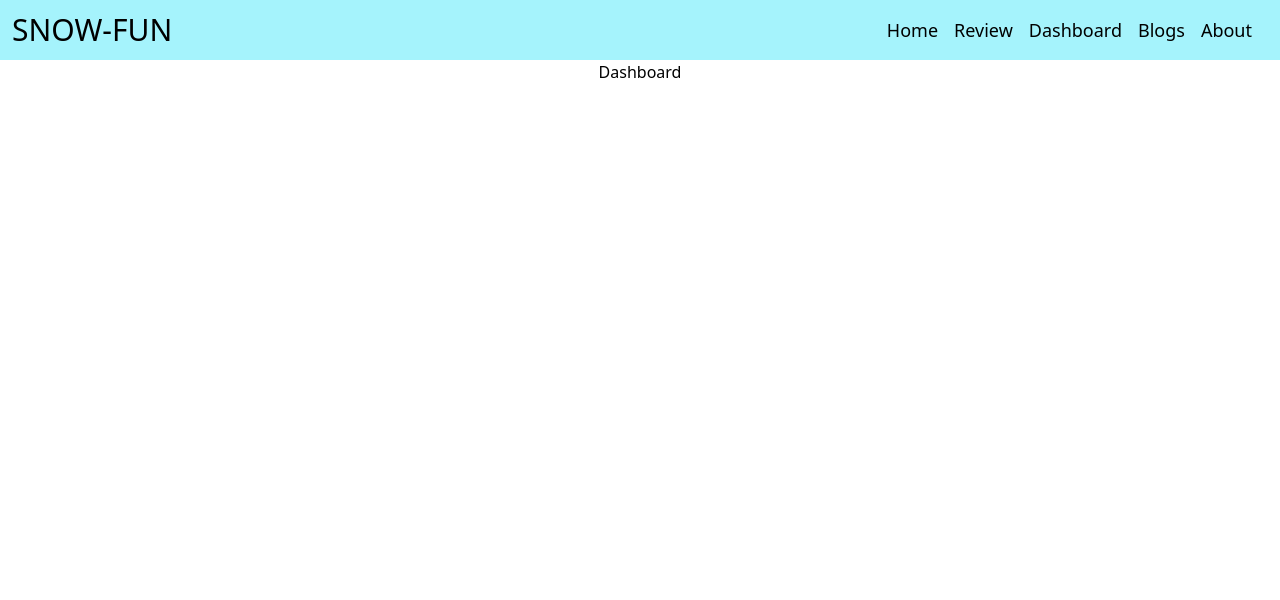
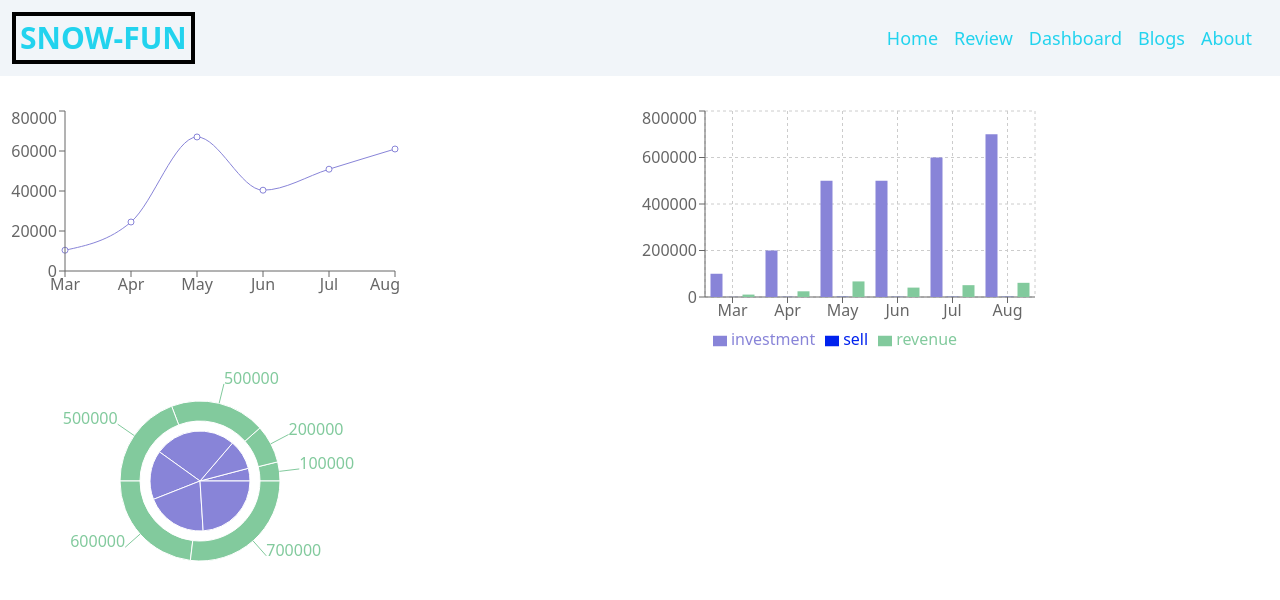
Before and after one commit to shahidul7150/snow-fun, a React (Create React App) app: page /dashboard in a window 1280 px wide. Shown: the top 600 px of the page. Built offline with nearby package versions, Linux system fonts and the light colour scheme.

Commit message:
dashboard and chart add

```diff
--- a/package.json
+++ b/package.json
@@ -10,6 +10,7 @@
     "react-dom": "^18.0.0",
     "react-router-dom": "^6.3.0",
     "react-scripts": "5.0.0",
+    "recharts": "^2.1.9",
     "web-vitals": "^2.1.4"
   },
   "scripts": {
--- /dev/null
+++ b/public/chartdata.json
@@ -0,0 +1,38 @@
+[
+    {
+        "month": "Mar",
+        "investment": 100000,
+        "sell": 241,
+        "revenue": 10401
+    },
+    {
+        "month": "Apr",
+        "investment": 200000,
+        "sell": 423,
+        "revenue": 24500
+    },
+    {
+        "month": "May",
+        "investment": 500000,
+        "sell": 726,
+        "revenue": 67010
+    },
+    {
+        "month": "Jun",
+        "investment": 500000,
+        "sell": 529,
+        "revenue": 40405
+    },
+    {
+        "month": "Jul",
+        "investment": 600000,
+        "sell": 601,
+        "revenue": 50900
+    },
+    {
+        "month": "Aug",
+        "investment": 700000,
+        "sell": 670,
+        "revenue": 61000
+    }
+]
--- /dev/null
+++ b/src/components/Chars/Bar-chart/MyBarChart.js
@@ -0,0 +1,23 @@
+import React from 'react';
+import { Bar, BarChart, CartesianGrid, Legend, Tooltip, XAxis, YAxis } from 'recharts';
+import useChart from '../../../hooks/useChart';
+
+const MyBarChart = () => {
+    const [data,setData]=useChart()
+    return (
+        <div>
+            <BarChart width={400} height={250} data={data}>
+  <CartesianGrid strokeDasharray="3 3" />
+  <XAxis dataKey="month" />
+  <YAxis />
+  <Tooltip />
+  <Legend />
+  <Bar dataKey="investment" fill="#8884d8" />
+  <Bar dataKey="sell" fill="#0022ee" />
+  <Bar dataKey="revenue" fill="#82ca9d" />
+</BarChart>
+        </div>
+    );
+};
+
+export default MyBarChart;
--- /dev/null
+++ b/src/components/Chars/Line-chart/MyLineChart.js
@@ -0,0 +1,19 @@
+import React from 'react';
+import { Line, LineChart, Tooltip, XAxis, YAxis } from 'recharts';
+import useChart from '../../../hooks/useChart';
+
+const MyLineChart = () => {
+const [data,setData]=useChart()
+    return (
+        <div>
+            <LineChart width={400} height={200} data={data}>
+                <Line type="monotone" dataKey="revenue" stroke="#8884d8" />
+                <XAxis dataKey='month'></XAxis>
+                <YAxis></YAxis>
+                <Tooltip></Tooltip>
+            </LineChart>
+        </div>
+    );
+};
+
+export default MyLineChart;
--- /dev/null
+++ b/src/components/Chars/Pie-chart/MyPieChart.js
@@ -0,0 +1,16 @@
+import React from 'react';
+import { Pie, PieChart } from 'recharts';
+import useChart from '../../../hooks/useChart';
+
+
+const MyPieChart = () => {
+    const [data ,setdata]=useChart()
+    return (
+        <PieChart width={400} height={250}>
+        <Pie data={data} dataKey="revenue" nameKey="revenue" cx="50%" cy="50%" outerRadius={50} fill="#8884d8" />
+        <Pie data={data} dataKey="investment" nameKey="investment" cx="50%" cy="50%" innerRadius={60} outerRadius={80} fill="#82ca9d" label />
+      </PieChart>
+    );
+};
+
+export default MyPieChart;
--- /dev/null
+++ b/src/components/Dashboard/Dashboard.css
@@ -0,0 +1,5 @@
+.chart-container{
+    display: grid;
+    grid-template-columns: repeat(2,1fr);
+    margin-top: 30px;
+}
--- a/src/components/Dashboard/Dashboard.js
+++ b/src/components/Dashboard/Dashboard.js
@@ -1,9 +1,18 @@
 import React from 'react';
+import './Dashboard.css'
+import MyBarChart from '../Chars/Bar-chart/MyBarChart';
+import MyLineChart from '../Chars/Line-chart/MyLineChart';
+import MyPieChart from '../Chars/Pie-chart/MyPieChart';
+
+
 
 const Dashboard = () => {
     return (
-        <div>
-            <h2>Dashboard</h2>
+        <div className='chart-container mx-auto'>
+
+            <MyLineChart></MyLineChart>
+            <MyBarChart></MyBarChart>
+            <MyPieChart></MyPieChart>
         </div>
     );
 };
--- a/src/components/Header/Header.js
+++ b/src/components/Header/Header.js
@@ -3,9 +3,9 @@
 
 const Header = () => {
     return (
-        <div className=' flex items-center justify-between p-3 bg-cyan-200'>
+        <div className=' flex items-center justify-between p-3 text-cyan-400 bg-slate-100'>
             <div>
-                <h2 className='text-3xl font-medium'>SNOW-FUN</h2>
+                <h2 className='text-3xl font-bold border-4 p-1 border-black'>SNOW-FUN</h2>
             </div>
             <nav className='text-lg  font-medium'>
                 <Link className='mr-4' to="/">Home</Link>
--- /dev/null
+++ b/src/hooks/useChart.js
@@ -0,0 +1,12 @@
+import { useEffect, useState } from "react"
+
+const useChart = () => {
+    const [data, setData] = useState([]);
+    useEffect(() => {
+        fetch('chartdata.json')
+            .then(res => res.json())
+        .then(data=>setData(data))
+    }, [])
+    return [data, setData]
+}
+export default useChart
```
Also changed, not shown: 1 other file (tests, documents, lock files or other folders).
